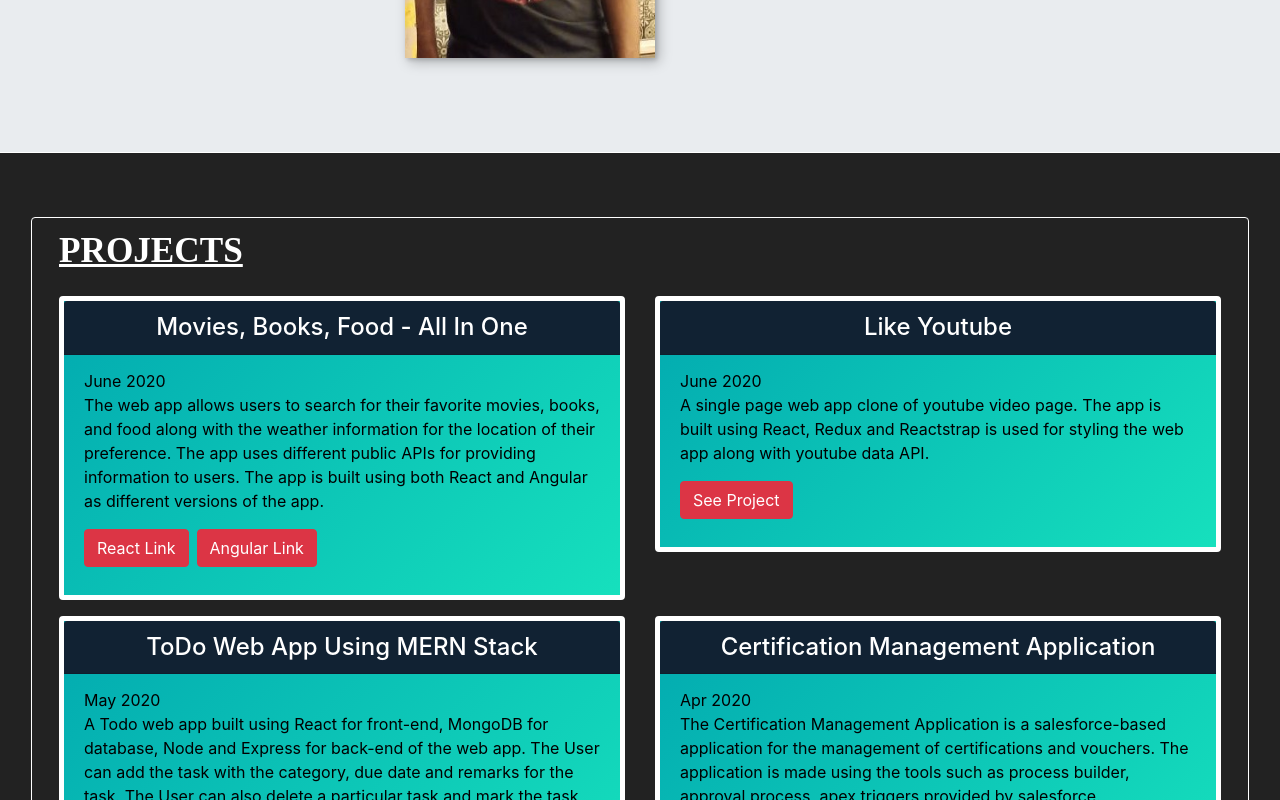
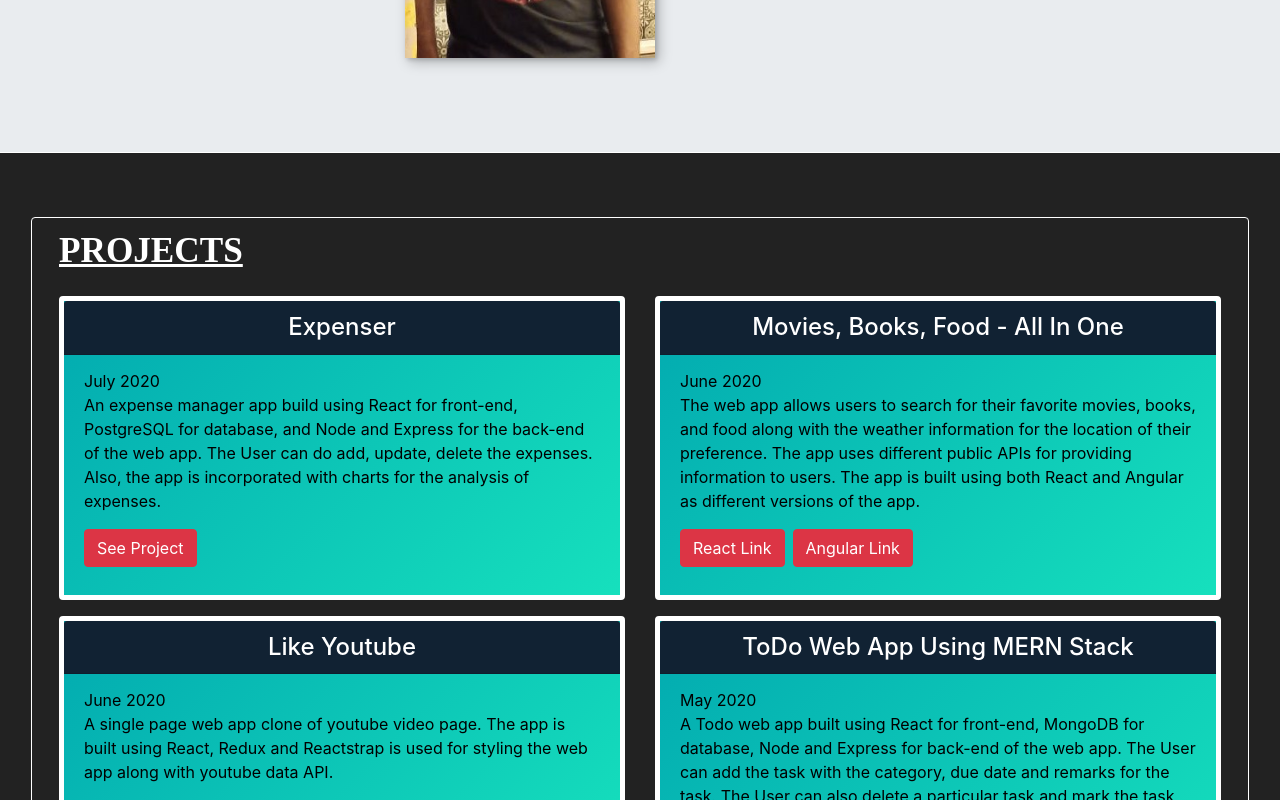
Before and after one commit to mohit2308jain/MyPortfolioWebsite, a React (Create React App) app: page /home in a window 1280 px wide. Shown: the part 417-1217 px from the top of the page. Built offline with nearby package versions, Linux system fonts and the light colour scheme.

Commit message:
Data Update

```diff
--- a/src/shared/projects.js
+++ b/src/shared/projects.js
@@ -2,6 +2,14 @@ export const PROJECTS =
     [
         {
             id: 1,
+            name:'Expenser',
+            year:'July 2020',
+            description:'An expense manager app build using React for front-end, PostgreSQL for database, and Node and Express for the back-end of the web app. The User can do add, update, delete the expenses. Also, the app is incorporated with charts for the analysis of expenses.',
+            links: ['https://expenser-react.vercel.app'],
+            labels: ['See Project']
+        },
+        {
+            id: 2,
             name:'Movies, Books, Food - All In One',
             year:'June 2020',
             description:'The web app allows users to search for their favorite movies, books, and food along with the weather information for the location of their preference. The app uses different public APIs for providing information to users. The app is built using both React and Angular as different versions of the app.',
@@ -9,7 +17,7 @@ export const PROJECTS =
             labels: ['React Link', 'Angular Link']
         },
         {
-            id: 2,
+            id: 3,
             name:'Like Youtube',
             year:'June 2020',
             description:'A single page web app clone of youtube video page. The app is built using React, Redux and Reactstrap is used for styling the web app along with youtube data API.',
@@ -17,7 +25,7 @@ export const PROJECTS =
             labels: ['See Project']
         },
         {
-            id: 3,
+            id: 4,
             name:'ToDo Web App Using MERN Stack',
             year:'May 2020',
             description:'A Todo web app built using React for front-end, MongoDB for database, Node and Express for back-end of the web app. The User can add the task with the category, due date and remarks for the task. The User can also delete a particular task and mark the task as completed.',
@@ -25,7 +33,7 @@ export const PROJECTS =
             labels: ['Github Link']
         },
         {
-            id: 4,
+            id: 5,
             name:'Certification Management Application',
             year:'Apr 2020',
             description:'The Certification Management Application is a salesforce-based application for the management of certifications and vouchers. The application is made using the tools such as process builder, approval process, apex triggers provided by salesforce.',
```
